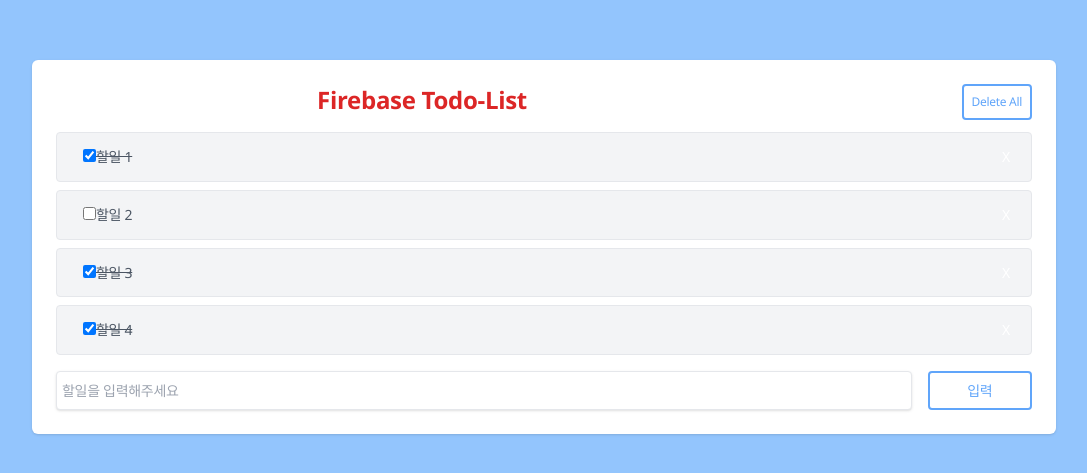
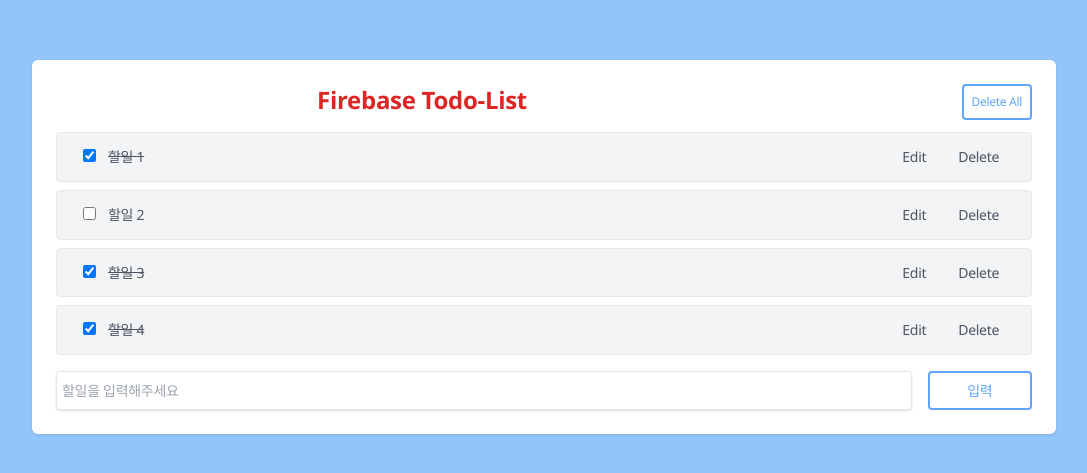
Before and after one commit to abismo-github/fb-todo, a React (Create React App) app: page / in a window 1280 px wide. Shown: the part 153-626 px from the top of the page, without its empty margins (96-1183 px from the left). Built offline with nearby package versions, Linux system fonts and the light colour scheme.

Commit message:
feat: Todo Title 수정 기능 추가

```diff
--- a/src/components/ListItem.js
+++ b/src/components/ListItem.js
@@ -1,15 +1,12 @@
-import React from "react";
+import React, { useState } from "react";
 
 const ListItem = ({ item, todoData, setTodoData }) => {
-  console.log("ListItem 랜더링", item);
-  const btnStyle = {
-    color: "#fff",
-    float: "right",
-    border: "none",
-    padding: "5px",
-    borderRadius: "50px",
-    cursor: "pointer",
-  };
+  // console.log("ListItem 랜더링", item);
+
+  // 편집 상태 설정 state
+  const [isEdit, setIsEdit] = useState(false);
+  // 편집 상태 타이틀 설정
+  const [editTitle, setEditTitle] = useState(item.title);
   const getStyle = _completed => {
     return {
       padding: "10px",
@@ -17,46 +14,100 @@
     };
   };
   // 이벤트 핸들러
-  const handleClick = _id => {
+  const handleDeleteClick = _id => {
     // 전달된 ID를 검색해서 목록에서 제거
     // 1. 전달된 id로 해당하는 목록 찾아서 제외
     // 2. 새로운 목록으로 갱신해서 화면 리랜더링
-    // 3. 배열의 고차함수 중 filter를 사용
+    // 3. 배열의 고차함수 중 filter 를 사용
     const newTodoData = todoData.filter(item => item.id !== _id);
     setTodoData(newTodoData);
   };
+  const handleEditClick = () => {
+    setIsEdit(true);
+  };
+  const handleEditChange = e => {
+    setEditTitle(e.target.value);
+  }
+  const handleCancelClick = () => {
+    setIsEdit(false);
+  };
+  const handleSaveClick = (_id) => {
+    let newTodoData = todoData.map((item) => {
+      if (item.id === _id) {
+        item.title = editTitle
+      }
+      return item;
+    })
+    setTodoData(newTodoData)
+    setIsEdit(false);
+  }
   const handleCompleteChange = _id => {
-    // 중요한 것은 id에 해당하는 것만 수정하면 되지않는다
-    // state는 항상 새롭게 만든 내용 즉, 배열로 업데이트 해야한다.
-    // 새로운 배열을 만들어서 set한다.
+    // 중요한 것은 id에 해당하는 것만 수정하면 되지않는다.
+    // state 는 항상 새롭게 만든 내용 즉, 배열로 업데이트 해야 한다.
+    // 새로운 배열을 만들어서 set 하자.
     let newTodoData = todoData.map(item => {
       if (item.id === _id) {
-        // completed를 갱신한다.
+        // completed 를 갱신함.
         item.completed = !item.completed;
       }
       return item;
     });
     setTodoData(newTodoData);
   };
+
+  if (isEdit) {
+    // 편집중
     return (
       <div className="flex items-center justify-between w-full mb-2 px-4 py-1 text-gray-600 bg-gray-100 border rounded">
-      <div className="items-center" style={getStyle(item.completed)} >
-      {/* defaultCheced : 체크박스에 기본체크 상태 설정 */}
+        <div className="items-center w-3/5">
+          {/* defaultChecked : 체크박스에 기본체크 상태 설정 */}
+          <input
+            className="w-full px-3 py-2 mr-3 text-gray-500 rounded" type="text"
+            value={editTitle}
+            onChange={handleEditChange} />
+        </div>
+        <div className="items-center">
+          <button className="px-4 py-2 float-right" onClick={handleCancelClick}>
+            Cancle
+          </button>
+
+          <button
+            className="px-4 py-2 float-right"
+            onClick={() => handleSaveClick(item.id)}
+          >
+            Save
+          </button>
+        </div>
+      </div>
+    );
+  } else {
+    // 일반상태
+    return (
+      <div className="flex items-center flex justify-between w-full mb-2 px-4 py-1 text-gray-600 bg-gray-100 border rounded">
+        <div className="items-center" style={getStyle(item.completed)}>
+          {/* defaultChecked : 체크박스에 기본체크 상태 설정 */}
           <input
             type="checkbox"
             defaultChecked={item.completed}
             onChange={() => handleCompleteChange(item.id)}
           />
-        {item.title}
+          <span className="ml-3">{item.title}</span>
         </div>
         <div className="items-center">
-      <button style={btnStyle} onClick={() => handleClick(item.id)}>
-        X
+          <button
+            className="px-4 py-2 float-right"
+            onClick={() => handleDeleteClick(item.id)}
+          >
+            Delete
+          </button>
+
+          <button className="px-4 py-2 float-right" onClick={handleEditClick}>
+            Edit
           </button>
         </div>
       </div>
     );
+  }
 };
-
 // 리랜더링 최적화 적용
 export default React.memo(ListItem);
```
Lines whose indentation alone changed are shown as unchanged.
